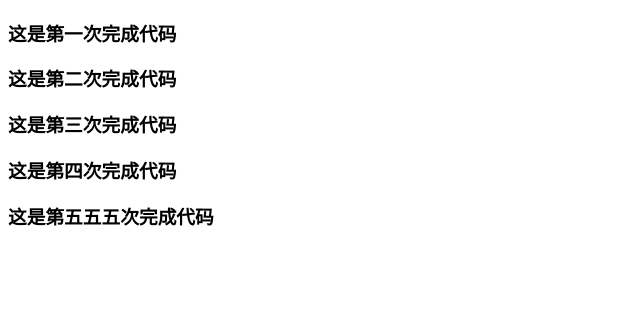
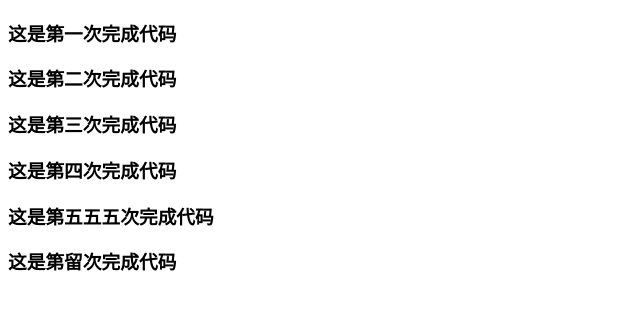
Before and after one commit to guodongxu/aa, a plain HTML site: page index.html in a window 1280 px wide. Shown: the whole page, without its empty margins (0-640 px from the left). Drawn offline with Linux system fonts and the light colour scheme.

Commit message:
这是第六次完成代码

```diff
--- a/index.html
+++ b/index.html
@@ -10,5 +10,6 @@
 	<h3>这是第三次完成代码</h3>
 	<h3>这是第四次完成代码</h3>
 	<h3>这是第五五五次完成代码</h3>
+	<h3>这是第留次完成代码</h3>
 </body>
 </html>
```
